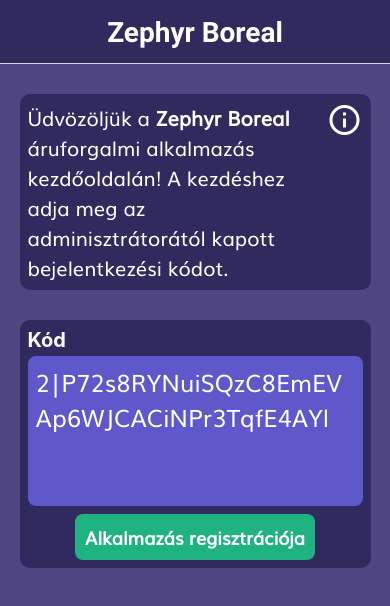
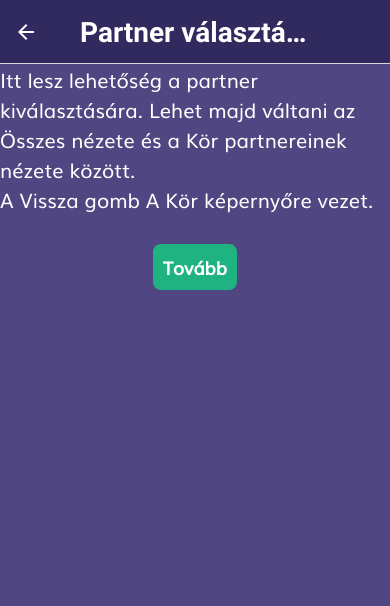
Before and after one commit to Seevrus/zephyrcohu-aru, a React Native app: screen /SelectPartner in a window 390 px wide. Shown: the top 606 px of the page. Built offline with nearby package versions, Linux system fonts and the light colour scheme.

Commit message:
FE: added boilerplates in order to fire up internal testing

```diff
--- a/App.tsx
+++ b/App.tsx
@@ -11,9 +11,17 @@ import store from './react_native/store';
 import Loading from './react_native/components/Loading';
 import colors from './react_native/constants/colors';
 import fontSizes from './react_native/constants/fontSizes';
+import EndErrand from './react_native/screens/errand-administration/EndErrand';
+import StartErrand from './react_native/screens/errand-administration/StartErrand';
 import StartupError from './react_native/screens/errors/StartupError';
+import Receipt from './react_native/screens/receipts/Receipt';
+import ReceiptList from './react_native/screens/receipts/ReceiptList';
+import { StackParams } from './react_native/screens/screen-types';
+import Review from './react_native/screens/sell/Review';
+import SelectGoods from './react_native/screens/sell/SelectGoods';
+import SelectPartner from './react_native/screens/sell/SelectPartner';
+import Summary from './react_native/screens/sell/Summary';
 import Index from './react_native/screens/start-page/Index';
-import { StackParams } from './react_native/screens/screen-types';
 import RegisterDevice from './react_native/screens/startup/RegisterDevice';
 import StartupCheck from './react_native/screens/startup/StartupCheck';
 
@@ -61,6 +69,11 @@ function Main() {
             options={{ headerShown: false }}
           />
           <Stack.Screen
+            name="StartupError"
+            component={StartupError}
+            options={{ headerTitle: 'Hiba!' }}
+          />
+          <Stack.Screen
             name="RegisterDevice"
             component={RegisterDevice}
             options={{ headerTitle: 'Zephyr Boreal' }}
@@ -74,9 +87,60 @@ function Main() {
             }}
           />
           <Stack.Screen
-            name="StartupError"
-            component={StartupError}
-            options={{ headerTitle: 'Hiba!' }}
+            name="SelectPartner"
+            component={SelectPartner}
+            options={{
+              headerTitle: 'Partner választása',
+            }}
+          />
+          <Stack.Screen
+            name="SelectGoods"
+            component={SelectGoods}
+            options={{
+              headerTitle: 'Termékek választása',
+            }}
+          />
+          <Stack.Screen
+            name="Review"
+            component={Review}
+            options={{
+              headerTitle: 'Áttekintés',
+            }}
+          />
+          <Stack.Screen
+            name="Summary"
+            component={Summary}
+            options={{
+              headerTitle: 'Összegzés',
+            }}
+          />
+          <Stack.Screen
+            name="ReceiptList"
+            component={ReceiptList}
+            options={{
+              headerTitle: 'Bizonylatok',
+            }}
+          />
+          <Stack.Screen
+            name="Receipt"
+            component={Receipt}
+            options={{
+              headerTitle: '',
+            }}
+          />
+          <Stack.Screen
+            name="StartErrand"
+            component={StartErrand}
+            options={{
+              headerTitle: 'Kör indítása',
+            }}
+          />
+          <Stack.Screen
+            name="EndErrand"
+            component={EndErrand}
+            options={{
+              headerTitle: 'Kör zárása',
+            }}
           />
         </Stack.Navigator>
       </NavigationContainer>
--- a/react_native/screens/errand-administration/EndErrand.tsx
+++ b/react_native/screens/errand-administration/EndErrand.tsx
@@ -1,13 +1,26 @@
-import { Text, View } from 'react-native';
+import { StyleSheet, Text, View } from 'react-native';
+import colors from '../../constants/colors';
+import fontSizes from '../../constants/fontSizes';
 
 export default function EndErrand() {
   return (
-    <View>
-      <Text>
-        Ezen a képernyőn lehet zárni a kört. Célszerű lehet ellenőrizni a hálózati mappa
-        elérhetőségét, és annak függvényében aktívvá tenni a zárási folyamat indítását.
+    <View style={styles.container}>
+      <Text style={styles.text}>
+        Ezen a képernyőn lehet zárni a kört. Azt még el kell döntenünk, hogyan.
       </Text>
-      <Text>A Vissza gomb az Index oldalra vezet.</Text>
+      <Text style={styles.text}>A Vissza gomb az Index oldalra vezet.</Text>
     </View>
   );
 }
+
+const styles = StyleSheet.create({
+  container: {
+    flex: 1,
+    backgroundColor: colors.background,
+  },
+  text: {
+    color: 'white',
+    fontFamily: 'Muli',
+    fontSize: fontSizes.body,
+  },
+});
--- a/react_native/screens/errand-administration/StartErrand.tsx
+++ b/react_native/screens/errand-administration/StartErrand.tsx
@@ -1,15 +1,26 @@
-import { Text, View } from 'react-native';
+import { StyleSheet, Text, View } from 'react-native';
+import colors from '../../constants/colors';
+import fontSizes from '../../constants/fontSizes';
 
 export default function StartErrand() {
   return (
-    <View>
-      <Text>
-        Ezen a képernyőn lehet indítani a kört. Célszerű lehet ellenőrizni a hálózati mappa
-        elérhetőségét, és annak függvényében aktívvá tenni a zárási folyamat indítását. A kör
-        indításához ki kell választani a kört, amihez már le kell tölteni a kör adatait, úgyhogy ezt
-        a hálózatról fájlmegnyiást itt próbálnám megcsinálni.
+    <View style={styles.container}>
+      <Text style={styles.text}>
+        Ezen a képernyőn lehet indítani a kört. Azt még meg kell beszélnünk, hogy hogyan.
       </Text>
-      <Text>A Vissza gomb az Index oldalra vezet.</Text>
+      <Text style={styles.text}>A Vissza gomb a kör képernyőre vezet.</Text>
     </View>
   );
 }
+
+const styles = StyleSheet.create({
+  container: {
+    flex: 1,
+    backgroundColor: colors.background,
+  },
+  text: {
+    color: 'white',
+    fontFamily: 'Muli',
+    fontSize: fontSizes.body,
+  },
+});
--- a/react_native/screens/receipts/Receipt.tsx
+++ b/react_native/screens/receipts/Receipt.tsx
@@ -1,13 +1,26 @@
-import { Text, View } from 'react-native';
+import { StyleSheet, Text, View } from 'react-native';
+import colors from '../../constants/colors';
+import fontSizes from '../../constants/fontSizes';
 
 export default function Receipt() {
   return (
-    <View>
-      <Text>
+    <View style={styles.container}>
+      <Text style={styles.text}>
         Itt található egy bizonylat részletes megjelenítése, valamint sztornózni is lehet. Itt van
         lehetőség az újranyomtatásra.
       </Text>
-      <Text>A Vissza gomb visszavisz a bizonylatokhoz.</Text>
     </View>
   );
 }
+
+const styles = StyleSheet.create({
+  container: {
+    flex: 1,
+    backgroundColor: colors.background,
+  },
+  text: {
+    color: 'white',
+    fontFamily: 'Muli',
+    fontSize: fontSizes.body,
+  },
+});
--- a/react_native/screens/receipts/ReceiptList.tsx
+++ b/react_native/screens/receipts/ReceiptList.tsx
@@ -1,18 +1,44 @@
-import { Button, Text, View } from 'react-native';
+import { StyleSheet, Text, View } from 'react-native';
+import Button from '../../components/ui/buttons/Button';
+import colors from '../../constants/colors';
+import fontSizes from '../../constants/fontSizes';
+import { ReceiptListProps } from '../screen-types';
 
-export default function ReceiptList({ navigation }) {
+export default function ReceiptList({ navigation }: ReceiptListProps) {
   const onPressNextHandler = () => {
     navigation.navigate('Receipt');
   };
 
   return (
-    <View>
-      <Text>
+    <View style={styles.container}>
+      <Text style={styles.text}>
         Itt listázzuk a már elkészült bizonylatokat. Rájuk kattintva kiderülnek részletek egy másik
         képernyőn, ahol majd sztornózni is lehet.
       </Text>
-      <Text>A Vissza gomb az Index oldalra vezet.</Text>
-      <Button title="Tovább" onPress={onPressNextHandler} />
+      <Text style={styles.text}>A Vissza gomb a Kör képernyőre vezet.</Text>
+      <View style={styles.buttonContainer}>
+        <Button variant="ok" onPress={onPressNextHandler}>
+          Tovább
+        </Button>
+      </View>
     </View>
   );
 }
+
+const styles = StyleSheet.create({
+  container: {
+    flex: 1,
+    backgroundColor: colors.background,
+  },
+  text: {
+    color: 'white',
+    fontFamily: 'Muli',
+    fontSize: fontSizes.body,
+  },
+  buttonContainer: {
+    marginTop: 30,
+    height: 150,
+    justifyContent: 'space-between',
+    alignItems: 'center',
+  },
+});
--- a/react_native/screens/sell/Review.tsx
+++ b/react_native/screens/sell/Review.tsx
@@ -1,18 +1,46 @@
-import { Button, Text, View } from 'react-native';
+import { StyleSheet, Text, View } from 'react-native';
+import Button from '../../components/ui/buttons/Button';
+import colors from '../../constants/colors';
+import fontSizes from '../../constants/fontSizes';
+import { ReviewProps } from '../screen-types';
 
-export default function Review({ navigation }) {
+export default function Review({ navigation }: ReviewProps) {
   const onPressNextHandler = () => {
     navigation.navigate('Summary');
   };
 
   return (
-    <View>
-      <Text>
+    <View style={styles.container}>
+      <Text style={styles.text}>
         Áttekintés a partnerről és termékekről. Lehetőség van kikukázni az egészet és visszamenni a
         kezdőképernyőre, vagy a tovább gombra kattintva véglegesíteni.
       </Text>
-      <Text>A Vissza gomb az visszavezet a termékekhez, ha még valamit módosítanának.</Text>
-      <Button title="Tovább" onPress={onPressNextHandler} />
+      <Text style={styles.text}>
+        A Vissza gomb az visszavezet a termékekhez, ha még valamit módosítanának.
+      </Text>
+      <View style={styles.buttonContainer}>
+        <Button variant="ok" onPress={onPressNextHandler}>
+          Tovább
+        </Button>
+      </View>
     </View>
   );
 }
+
+const styles = StyleSheet.create({
+  container: {
+    flex: 1,
+    backgroundColor: colors.background,
+  },
+  text: {
+    color: 'white',
+    fontFamily: 'Muli',
+    fontSize: fontSizes.body,
+  },
+  buttonContainer: {
+    marginTop: 30,
+    height: 150,
+    justifyContent: 'space-between',
+    alignItems: 'center',
+  },
+});
--- a/react_native/screens/sell/SelectGoods.tsx
+++ b/react_native/screens/sell/SelectGoods.tsx
@@ -1,18 +1,46 @@
-import { Button, Text, View } from 'react-native';
+import { StyleSheet, Text, View } from 'react-native';
+import Button from '../../components/ui/buttons/Button';
+import colors from '../../constants/colors';
+import fontSizes from '../../constants/fontSizes';
+import { SelectGoodsProps } from '../screen-types';
 
-export default function SelectGoods({ navigation }) {
+export default function SelectGoods({ navigation }: SelectGoodsProps) {
   const onPressNextHandler = () => {
     navigation.navigate('Review');
   };
 
   return (
-    <View>
-      <Text>Itt lesz lehetőség a termékek kiválasztására lejáratok, illetve rendelés szerint.</Text>
-      <Text>
+    <View style={styles.container}>
+      <Text style={styles.text}>
+        Itt lesz lehetőség a termékek kiválasztására lejáratok, illetve rendelés szerint.
+      </Text>
+      <Text style={styles.text}>
         A Vissza gomb az visszavezet a partnerekhez. Az első ötlet az, hogy ez kitöröl minden
         kiválasztott terméket is, ami persze nem törvényszerű.
       </Text>
-      <Button title="Tovább" onPress={onPressNextHandler} />
+      <View style={styles.buttonContainer}>
+        <Button variant="ok" onPress={onPressNextHandler}>
+          Tovább
+        </Button>
+      </View>
     </View>
   );
 }
+
+const styles = StyleSheet.create({
+  container: {
+    flex: 1,
+    backgroundColor: colors.background,
+  },
+  text: {
+    color: 'white',
+    fontFamily: 'Muli',
+    fontSize: fontSizes.body,
+  },
+  buttonContainer: {
+    marginTop: 30,
+    height: 150,
+    justifyContent: 'space-between',
+    alignItems: 'center',
+  },
+});
--- a/react_native/screens/sell/SelectPartner.tsx
+++ b/react_native/screens/sell/SelectPartner.tsx
@@ -1,21 +1,44 @@
-import { Button, Text, View } from 'react-native';
+import { StyleSheet, Text, View } from 'react-native';
+import Button from '../../components/ui/buttons/Button';
+import colors from '../../constants/colors';
+import fontSizes from '../../constants/fontSizes';
+import { SelectPartnerProps } from '../screen-types';
 
-export default function SelectPartner({ navigation }) {
+export default function SelectPartner({ navigation }: SelectPartnerProps) {
   const onPressNextHandler = () => {
     navigation.navigate('SelectGoods');
   };
 
   return (
-    <View>
-      <Text>
-        Itt lesz lehetőség a partner kiválasztására. Lehet váltani az Összes nézete és a Kör
-        partnereinek nézete között. Ami technikailag egy képernyő is lehet, ezt majd meglátjuk. A
-        lényeg, hogy a StackOverFlow jó honlap, de nem egy kívánatos jelenség :) Bár az is lehet,
-        hogy mindentől függetlenül egy képernyő csak egyszer lehet a veremben, ami jó hír. Majd
-        kinyomozom.
+    <View style={styles.container}>
+      <Text style={styles.text}>
+        Itt lesz lehetőség a partner kiválasztására. Lehet majd váltani az Összes nézete és a Kör
+        partnereinek nézete között.
       </Text>
-      <Text>A Vissza gomb az Index oldalra vezet.</Text>
-      <Button title="Tovább" onPress={onPressNextHandler} />
+      <Text style={styles.text}>A Vissza gomb A Kör képernyőre vezet.</Text>
+      <View style={styles.buttonContainer}>
+        <Button variant="ok" onPress={onPressNextHandler}>
+          Tovább
+        </Button>
+      </View>
     </View>
   );
 }
+
+const styles = StyleSheet.create({
+  container: {
+    flex: 1,
+    backgroundColor: colors.background,
+  },
+  text: {
+    color: 'white',
+    fontFamily: 'Muli',
+    fontSize: fontSizes.body,
+  },
+  buttonContainer: {
+    marginTop: 30,
+    height: 150,
+    justifyContent: 'space-between',
+    alignItems: 'center',
+  },
+});
--- a/react_native/screens/sell/Summary.tsx
+++ b/react_native/screens/sell/Summary.tsx
@@ -1,17 +1,43 @@
-import { Button, Text, View } from 'react-native';
+import { StyleSheet, Text, View } from 'react-native';
+import Button from '../../components/ui/buttons/Button';
+import colors from '../../constants/colors';
+import fontSizes from '../../constants/fontSizes';
+import { SummaryProps } from '../screen-types';
 
-export default function Summary({ navigation }) {
+export default function Summary({ navigation }: SummaryProps) {
   const onPressNextHandler = () => {
-    navigation.navigate('Index');
+    navigation.replace('Index');
   };
 
   return (
-    <View>
-      <Text>
-        Összegző képernyő. Itt már csak nyomtatni lehet, nem lesz visszaúr (pillanatnyilag még
-        persze van). A folyamat legvégén visszatérünk a kezdőképernyőre.
+    <View style={styles.container}>
+      <Text style={styles.text}>
+        Összegző képernyő. Itt már csak nyomtatni lehet, nem lesz visszaút (pillanatnyilag még
+        persze van). A folyamat legvégén visszatérünk a kör képernyőre.
       </Text>
-      <Button title="Befejezés" onPress={onPressNextHandler} />
+      <View style={styles.buttonContainer}>
+        <Button variant="ok" onPress={onPressNextHandler}>
+          Befejezés
+        </Button>
+      </View>
     </View>
   );
 }
+
+const styles = StyleSheet.create({
+  container: {
+    flex: 1,
+    backgroundColor: colors.background,
+  },
+  text: {
+    color: 'white',
+    fontFamily: 'Muli',
+    fontSize: fontSizes.body,
+  },
+  buttonContainer: {
+    marginTop: 30,
+    height: 150,
+    justifyContent: 'space-between',
+    alignItems: 'center',
+  },
+});
--- a/react_native/screens/start-page/Index.tsx
+++ b/react_native/screens/start-page/Index.tsx
@@ -2,17 +2,20 @@ import { useNetInfo } from '@react-native-community/netinfo';
 import { FlatList, ListRenderItem, ListRenderItemInfo, StyleSheet, View } from 'react-native';
 
 import useCheckToken from '../../hooks/useCheckToken';
-import useIndexTile from '../../hooks/useIndexTile';
 import useToken from '../../hooks/useToken';
 
 import { useAppSelector } from '../../store/hooks';
 
+import EndErrandLogo from '../../assets/svg/end-errand.svg';
+import PurchaseLogo from '../../assets/svg/purchase.svg';
+import ReceiptsLogo from '../../assets/svg/receipts.svg';
+import StartErrandLogo from '../../assets/svg/start-errand.svg';
 import TextCard from '../../components/info-cards/TextCard';
 import Loading from '../../components/Loading';
 import Tile from '../../components/Tile';
 import colors from '../../constants/colors';
 import { IndexProps } from '../screen-types';
-import { getTiles, TileT } from './getTiles';
+import { TileT } from './getTiles';
 
 // 1. Helyre kell állítani a state-et lokálból, ha van
 // 2. Ha nincs aktív kör, kell egy check token
@@ -20,7 +23,7 @@ import { getTiles, TileT } from './getTiles';
 // 2.2. Be kell húzni a konfigurációs fájlt helyi hálózatról
 
 export default function Index({ navigation }: IndexProps) {
-  const { isInternetReachable, type: networkType } = useNetInfo();
+  const { isInternetReachable } = useNetInfo();
 
   const { deviceId, token, credentialsAvailable } = useToken();
   const [isTokenValid, tokenValidationError] = useCheckToken(
@@ -29,18 +32,48 @@ export default function Index({ navigation }: IndexProps) {
     deviceId,
     token
   );
-  const { selectPartnerTile, receiptsTile, startErrandTile, endErrandTile } = useIndexTile();
+  // const { selectPartnerTile, receiptsTile, startErrandTile, endErrandTile } = useIndexTile();
 
   const numberOfReceipts = useAppSelector((state) => state.round.receipts).length;
 
-  const TILES = getTiles({
-    selectPartnerTile,
-    receiptsTile,
-    startErrandTile,
-    endErrandTile,
-    numberOfReceipts,
-    networkType,
-  });
+  const TILES = [
+    {
+      id: 't0',
+      title: 'Árulevétel',
+      icon: PurchaseLogo,
+      variant: 'neutral',
+      onPress: () => {
+        navigation.navigate('SelectPartner');
+      },
+    },
+    {
+      id: 't1',
+      title: `Bizonylatok (${numberOfReceipts})`,
+      icon: ReceiptsLogo,
+      variant: 'neutral',
+      onPress: () => {
+        navigation.navigate('ReceiptList');
+      },
+    },
+    {
+      id: 't2',
+      title: 'Kör indítása',
+      icon: StartErrandLogo,
+      variant: 'neutral',
+      onPress: () => {
+        navigation.navigate('StartErrand');
+      },
+    },
+    {
+      id: 't3',
+      title: 'Kör zárása',
+      icon: EndErrandLogo,
+      variant: 'neutral',
+      onPress: () => {
+        navigation.navigate('EndErrand');
+      },
+    },
+  ];
 
   if (isInternetReachable && !isTokenValid && !tokenValidationError) {
     return <Loading />;
```
Also changed, not shown: react_native/screens/screen-types.tsx (+18 -0 lines).
